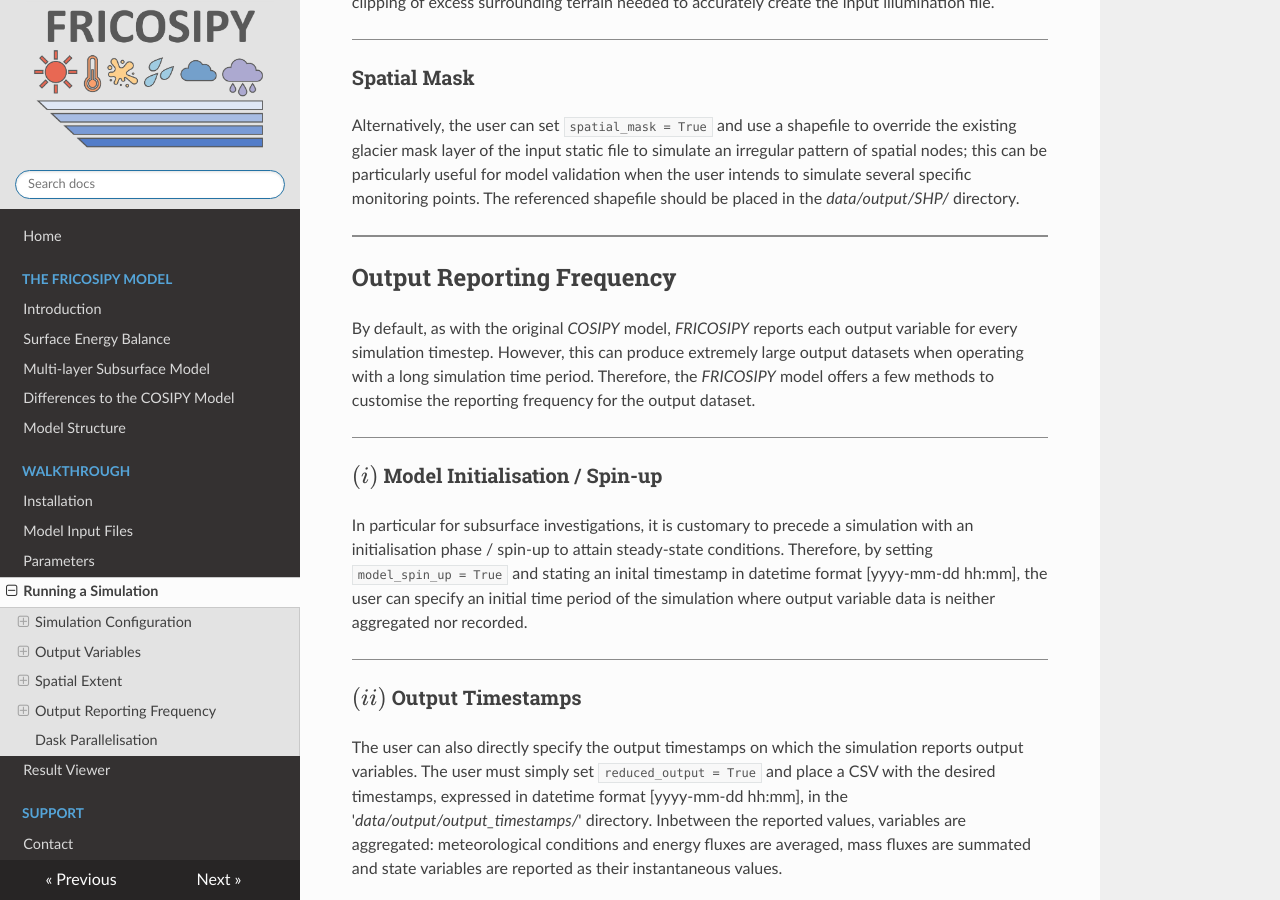
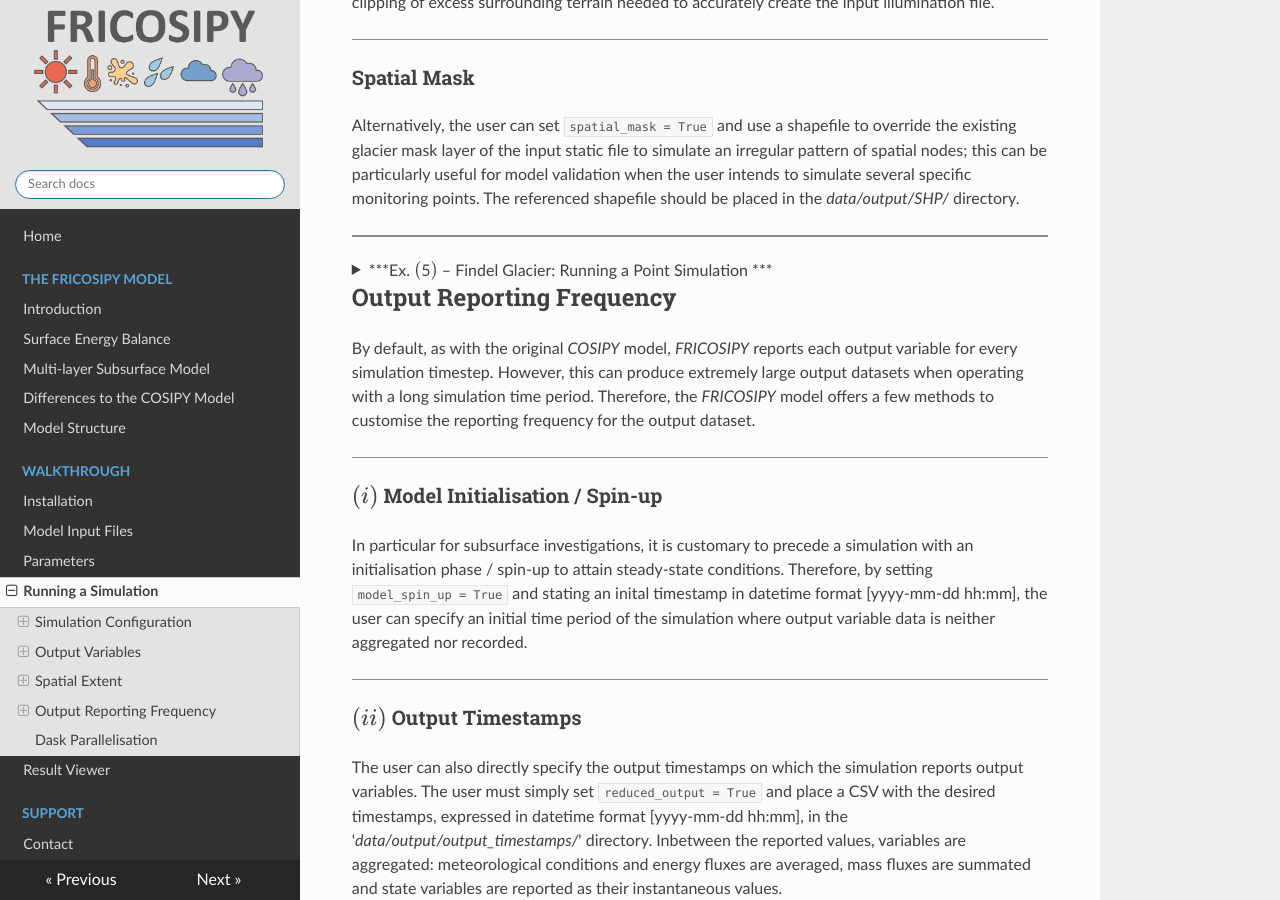
Before and after one commit to MarcusGastaldello/FRICOSIPY, an MkDocs documentation site: the page built from docs/running_a_simulation.md, in a window 1280 px wide and 900 px high, scrolled down 4383 px. Built offline with MkDocs 1.6.1, drawn with Linux system fonts in a browser that asks for light colours; some of the changed lines change nothing that is shown.

Commit message:
Add point simulation example for Findel Glacier
Added an example for running a point simulation on Findel Glacier, including considerations for computational resources and a code snippet for spatial subsetting.

```diff
--- a/docs/running_a_simulation.md
+++ b/docs/running_a_simulation.md
@@ -171,6 +171,21 @@
 
 <hr style="height:2px; background-color:#8b8b8b; border:none;" />
 
+??? "***Ex. $($5$)$ – Findel Glacier: Running a Point Simulation ***"
+
+    <br>
+    !!! example
+
+        Running the *FRICOSIPY* simulation for the entirety of the *Findel Glacier* with an unaltered output dataset will likely exceed the computational resources of most personal computers; requesting a 4-dimensional output dataset reporting 45 output variables across a 25 x 30 node spatial domain over 8760 hourly timesteps with 200 subsurface layers will require several gigabytes of memory and utilise a large amount of disc space.
+
+        Instead, it is important to carefully consider what results are required from the simulation and customise it accordingly. Firstly, try running a point simulation for `$x = 2′634′300$, $y = 1′092′500$`
+
+
+
+
+        <div style="border:1px solid #ccc; padding:10px; background:#f9f9f9; display:inline-block; max-width:100%; overflow-x:auto; text-align:left;">
+          <code style="background:none !important; border:none !important; padding:0 !important; color:#404040; font-family:Consolas, 'Liberation Mono', Courier, monospace;">spatial_subset = True<br>[x_min, x_max, y_min, y_max] = [2604300, 2604400, 1136500, 1136600] </code>
+
 ## Output Reporting Frequency
 
 By default, as with the original *COSIPY* model, *FRICOSIPY* reports each output variable for every simulation timestep. However, this can produce extremely large output datasets when operating with a long simulation time period. Therefore, the *FRICOSIPY* model offers a few methods to customise the reporting frequency for the output dataset.
```
